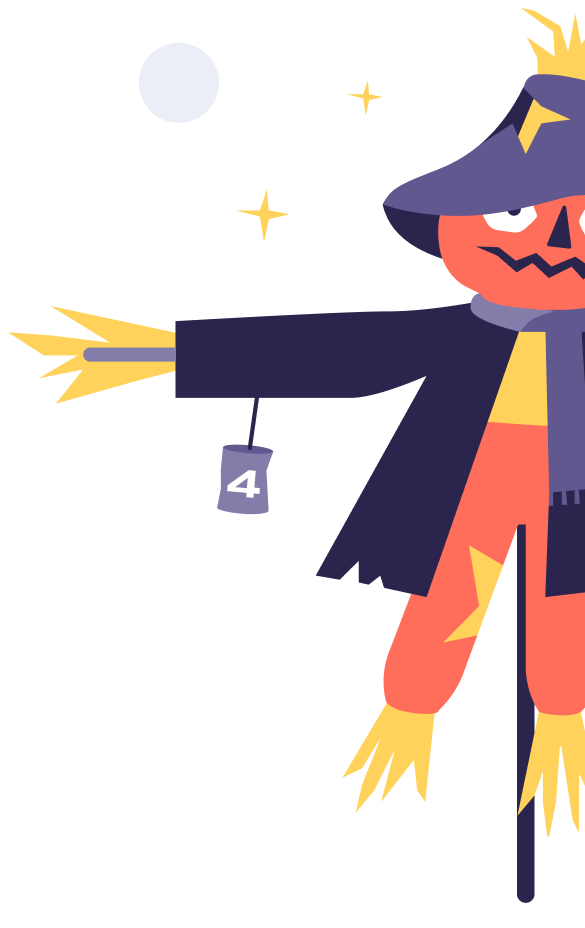
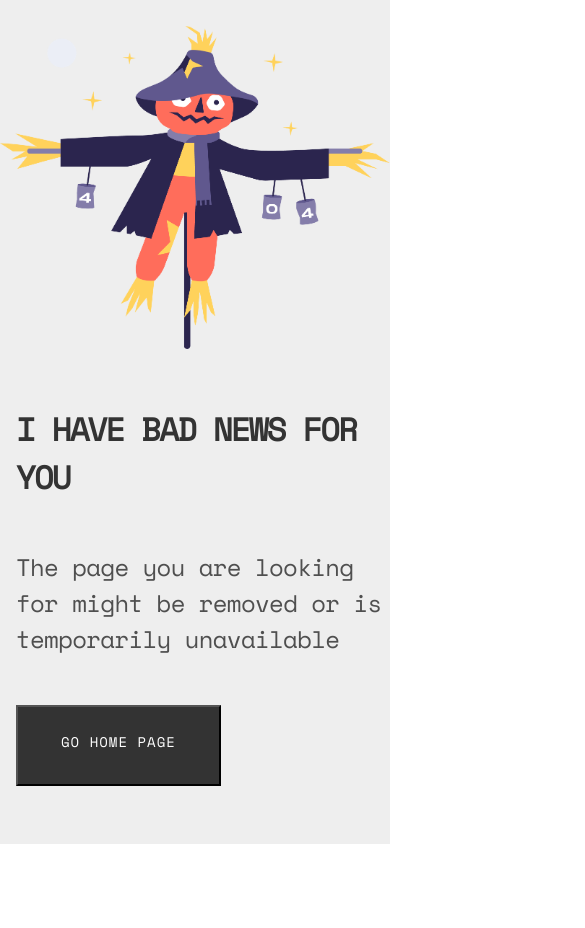
Before and after one commit to Kausar56/404-Not-Found, a plain HTML site: page index.html in a window 390 px wide. Shown: the top 928 px of the page, 585 px wide, since content can reach past the window. After the commit the page ends 844 px from the top, so only its background shows below. Drawn offline with nearby package versions, Linux system fonts and the light colour scheme.

Commit message:
404 page not found page design done

```diff
--- a/index.html
+++ b/index.html
@@ -4,15 +4,26 @@
     <meta charset="UTF-8">
     <meta name="viewport" content="width=device-width, initial-scale=1.0">
     <title>404 Not Found</title>
+    <link rel="stylesheet" href="style/style.css">
+
+    <link rel="preconnect" href="https://fonts.googleapis.com">
+<link rel="preconnect" href="https://fonts.gstatic.com" crossorigin>
+<link href="https://fonts.googleapis.com/css2?family=Space+Mono:ital,wght@0,400;1,700&display=swap" rel="stylesheet">
 </head>
 <body>
 
     <!-- 404 Not Found page -->
 
     <div class="container">
-        <img src="img/Scarecrow.png">
+        <div class="logo">
+            <img class="img-src" src="img/Scarecrow.png">
+        </div>
 
-        <h1></h1>
+          <div class="content">
+            <h1 class="title">I Have BAD NEWS FOR YOU</h1>
+            <p class="description">The page you are looking<br> for might be removed or is<br> temporarily unavailable</p>
+            <button class="btn-primary" title="go Back">Go Home Page</button>
+          </div>
     </div>
 
 </body>
--- a/style/style.css
+++ b/style/style.css
@@ -0,0 +1,145 @@
+*{
+    margin: 0;
+    padding: 0;
+}
+
+.container{
+    display: grid;
+    grid-template-columns: repeat(2,1fr);
+    align-items: center;
+    height:100vh;
+    background-color: #0001;
+    margin: 0 auto;
+
+
+}
+
+img.img-src{
+    width:100%;
+    margin: auto;
+}
+
+h1.title{
+   font-size: 4rem;
+   font-family: space mono;
+   font-weight: 700;
+   text-transform: uppercase;
+   letter-spacing: -2.28px;
+   color: #333;
+
+
+
+}
+
+p.description{
+    color: #4f4f4f;
+    font-family: space mono;
+    font-weight: 400;
+    letter-spacing: -0.84px;
+    font-size: 1.5rem;
+    margin: 1rem 0rem;
+
+}
+
+
+.btn-primary{
+    padding: 24px 43px;
+    color: #fff;
+    background-color: #333;
+    cursor: pointer;
+    font-family: space mono;
+    font-size: 14px;
+    text-transform: uppercase;
+    line-height: normal;
+
+    letter-spacing: 1px;
+
+
+}
+
+
+.logo{
+    margin-left: px ;
+
+}
+
+.content{
+    width: 100%;
+}
+
+
+
+
+/* Responsive for mobile  */
+
+@media screen and (max-width:576px) {
+    .container{
+        display: grid;
+        grid-template-columns: repeat(1,1fr);
+        height: 100vh;
+
+    }
+
+    img.img-src{
+
+    }
+
+    .content{
+
+    }
+
+    h1.title{
+        font-size: 2rem;
+        font-family: space mono;
+        font-weight: 700;
+        text-transform: uppercase;
+        letter-spacing: -1.68px;
+        color: #333;
+
+
+
+     }
+
+     p.description{
+        font-style: normal;
+        font-weight: 400;
+        line-height: normal;
+        letter-spacing: -0.63px
+     }
+
+     h1.title,p.description,.btn-primary{
+        margin-left: 1rem;
+        padding-bottom: 2rem;
+     }
+
+     .btn-primary{
+        margin-bottom: 2rem;
+     }
+}
+
+
+/* Responsive for tablet  */
+
+
+@media screen and (min-width:576px) and (max-width:875px) {
+
+    .container{
+        display: grid;
+        grid-template-columns: repeat(2,1fr);
+        height: 100vh;
+
+    }
+
+    h1.title{
+        font-size: 2rem;
+        font-family: space mono;
+        font-weight: 700;
+        text-transform: uppercase;
+        letter-spacing: -2.28px;
+        color: #333;
+
+
+
+     }
+
+}
```
